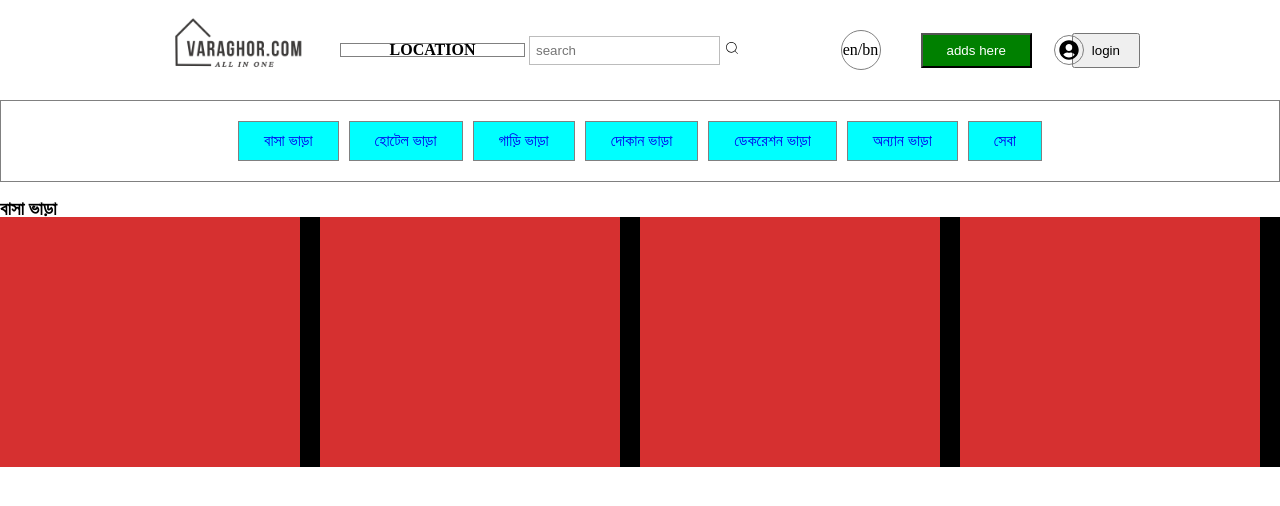
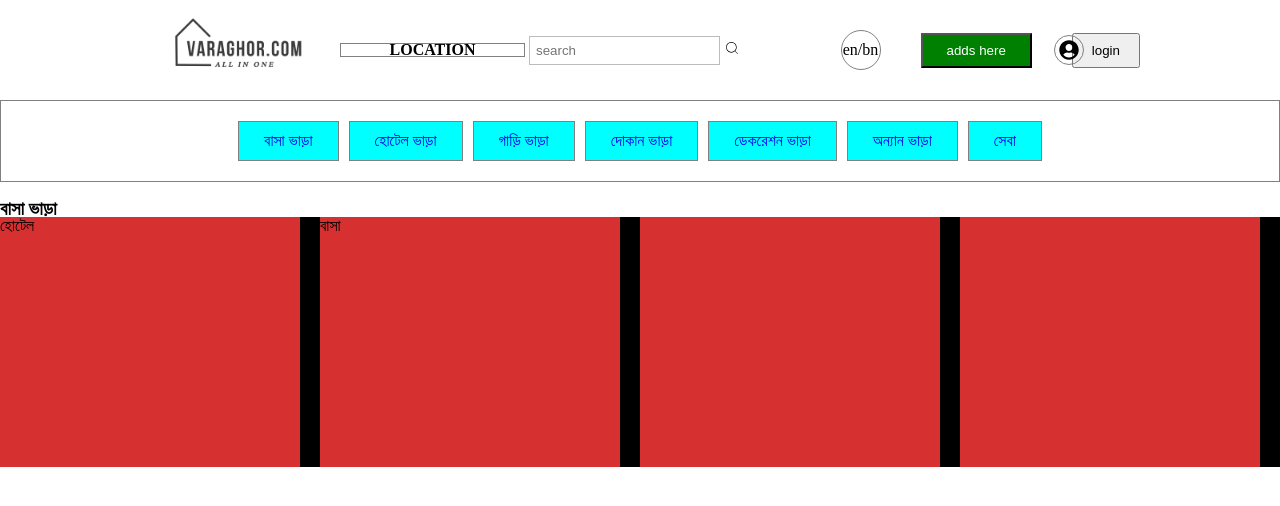
Before and after one commit to pronobiswas/verssionFirst, a React (Vite) app: page / in a window 1280 px wide. Shown: the top 506 px of the page. Built offline with nearby package versions, Linux system fonts and the light colour scheme.

Commit message:
Update App.jsx

```diff
--- a/src/App.jsx
+++ b/src/App.jsx
@@ -94,8 +94,8 @@ let handleBtn=()=>{
       <section id='sliders'>
         <h3>বাসা ভাড়া</h3>
         <div className="slidersWarrpper cntainer">
-          <div className="slides"></div>
-          <div className="slides"></div>
+          <div className="slides">হোটেল</div>
+          <div className="slides">বাসা</div>
           <div className="slides"></div>
           <div className="slides"></div>
         </div>
```
